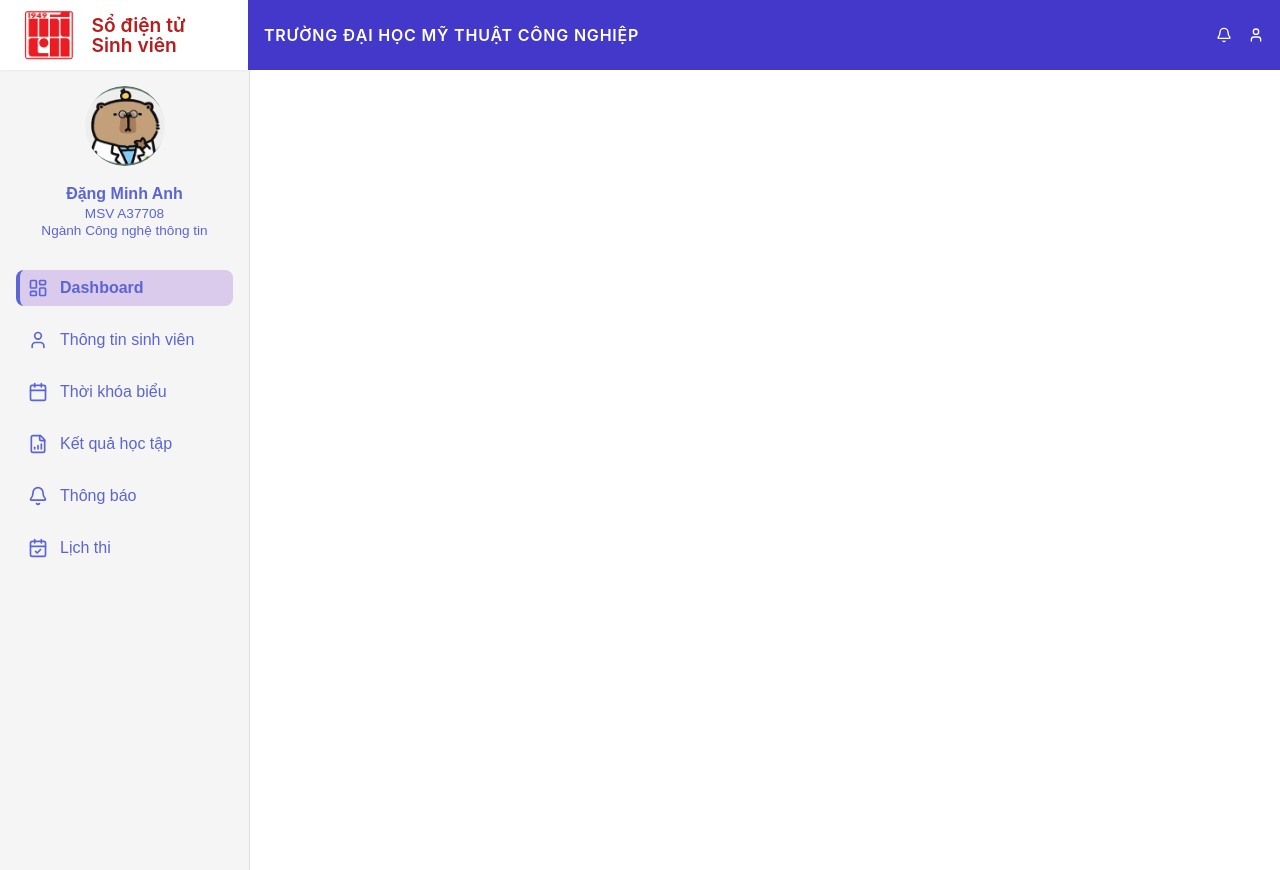
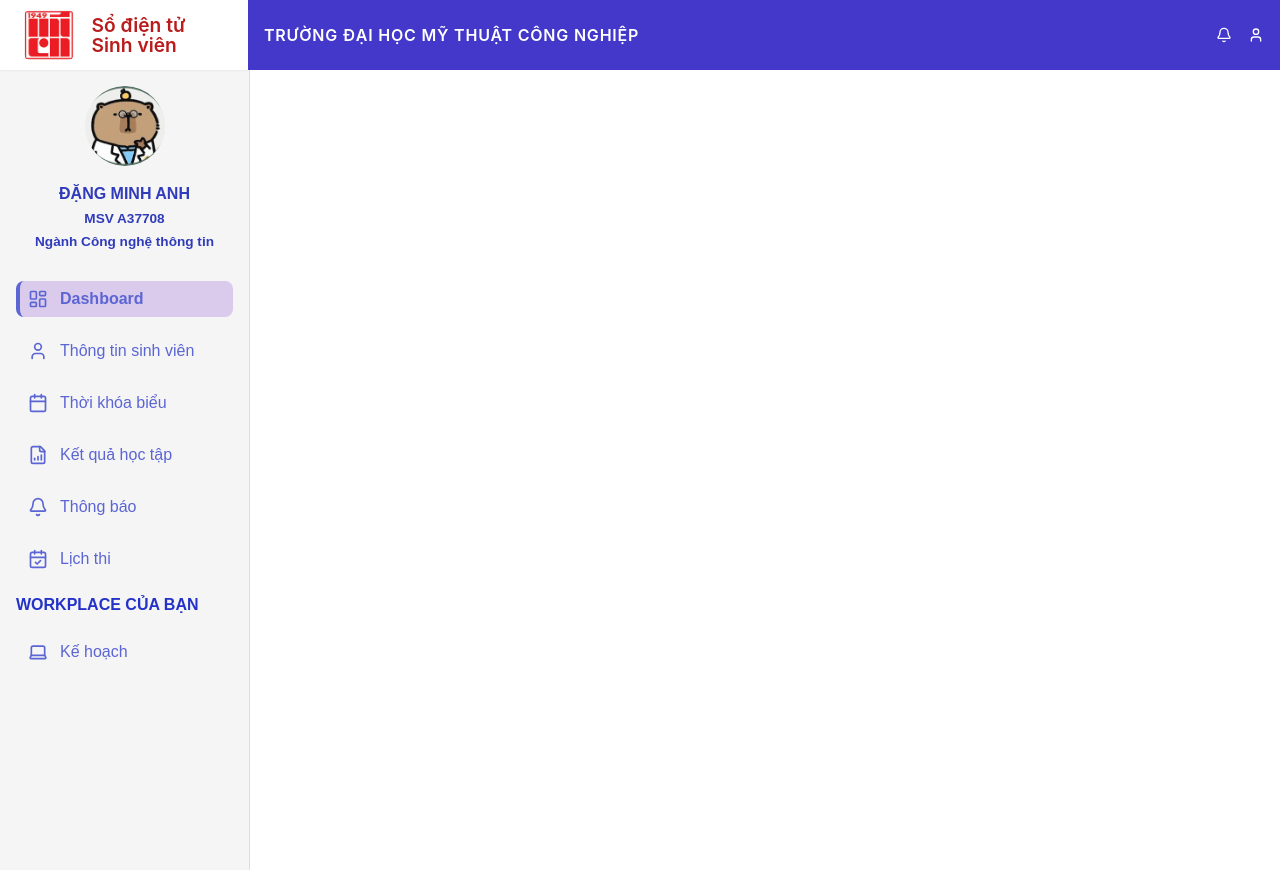
Before and after one commit to hanguyen117/so-dien-tu-uad, a React (Create React App) app in the folder sodientuuad/: page / in a window 1280 px wide. Built offline with nearby package versions, Linux system fonts and the light colour scheme.

Commit message:
add workplace in menu

```diff
--- a/sodientuuad/src/components/menubar.css
+++ b/sodientuuad/src/components/menubar.css
@@ -25,16 +25,17 @@
 .user-name {
   font-size: 1rem;
   font-weight: 700;
-  color: #5B65D3;
+  color: #2f3bbb;
   margin: 0.2rem 0;
+  text-transform: uppercase;
 }
 
 .user-id,
 .user-major {
   font-size: 0.85rem;
-  color: #5B65D3;
-  margin: 0.1rem 0;
-  font-weight: 500;
+  color: #2f3bbb;
+  margin: 0.5rem 0;
+  font-weight: 700;
 }
 
 .menu-bar {
@@ -71,3 +72,11 @@
   padding-left: 0.5rem;
   font-weight: 600;
 }
+
+.label{
+  font-size: 1rem;
+  font-weight: 700;
+  color: #2432c7;
+  margin: 0.2rem 0;
+  text-transform: uppercase;
+}
--- a/sodientuuad/src/components/menubar.jsx
+++ b/sodientuuad/src/components/menubar.jsx
@@ -1,7 +1,7 @@
 import React from "react";
 import userAvt from "../assets/anh-dai-dien.png";
 import "./menubar.css";
-import { Calendar, User , LayoutDashboard , FileBarChart, Bell , CalendarCheck} from "lucide-react";
+import { Calendar, User , LayoutDashboard , FileBarChart, Bell , CalendarCheck , Laptop} from "lucide-react";
 
 function MenuBar() {
   return (
@@ -43,6 +43,12 @@ function MenuBar() {
           <CalendarCheck className="icon" />
           <span>Lịch thi</span>
         </div>
+
+        <h2 className="label">Workplace của bạn</h2>
+        <div className="user-planning">
+          <Laptop className="icon" />
+          <span>Kế hoạch</span>
+        </div>
       </div>
     </div>
   );
```
